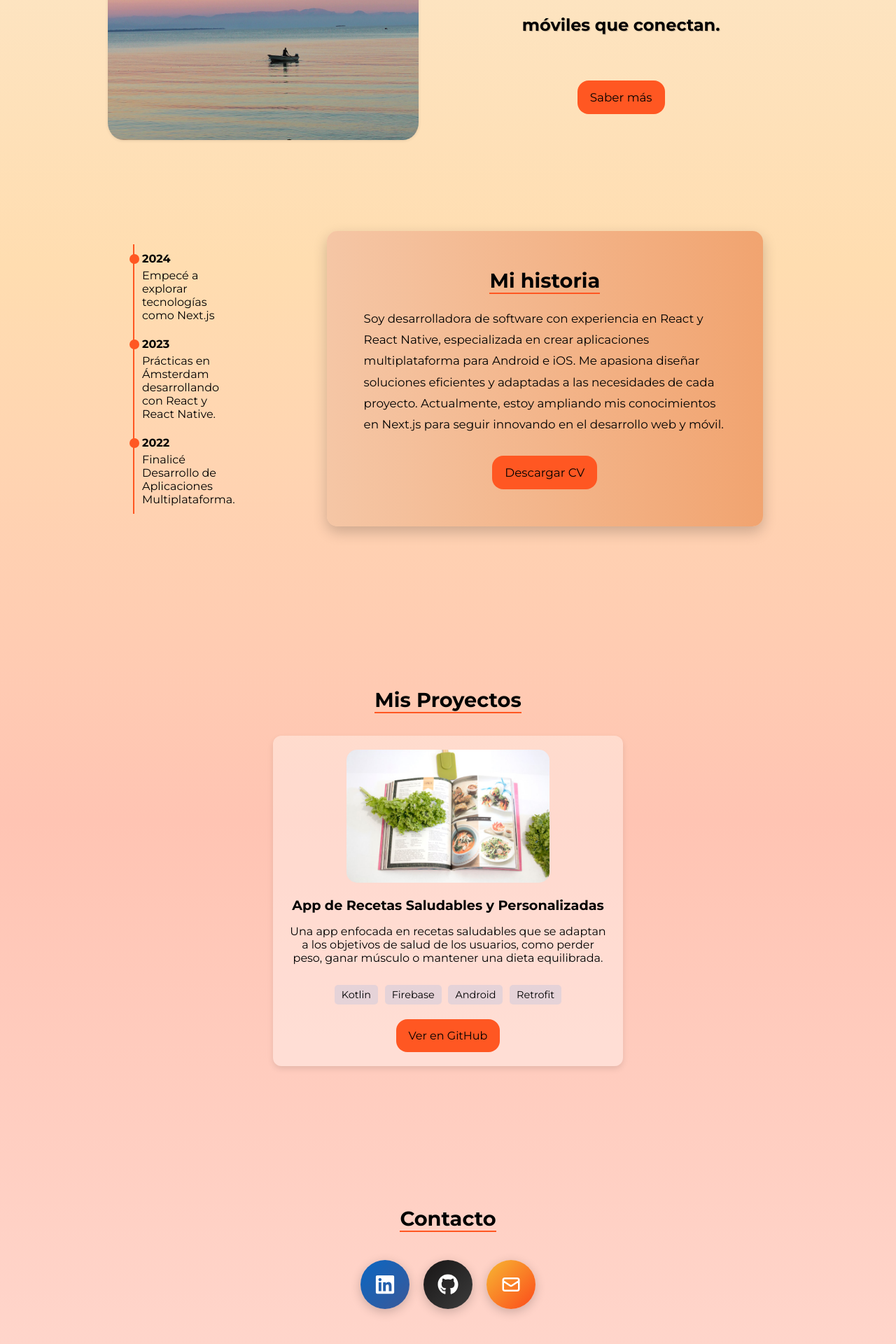
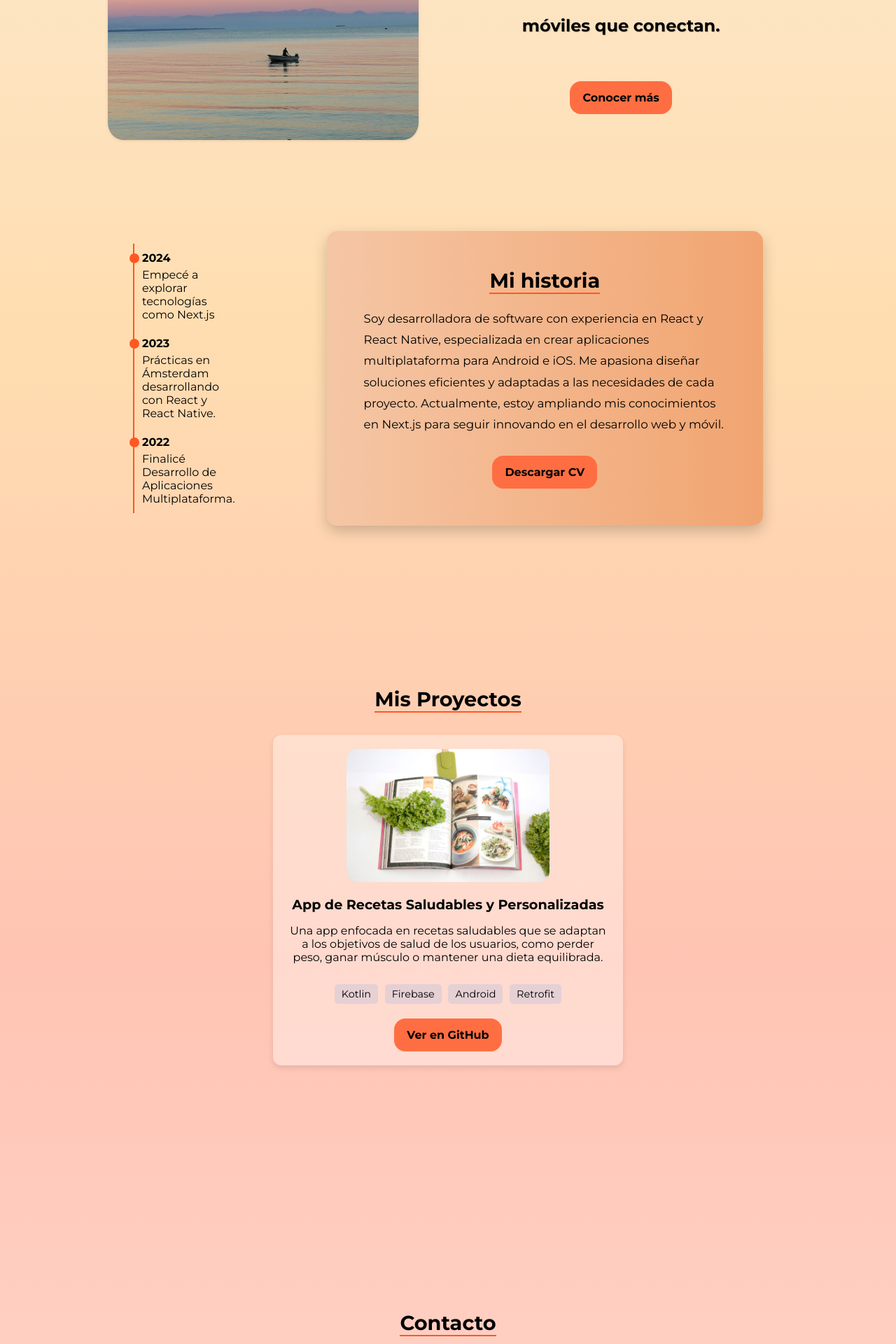
Before and after one commit to LavryDam/my-portfolio-web, a Next.js app: page / in a window 1280 px wide. Shown: the part 420-2340 px from the top of the page at 70% size. Built offline with nearby package versions, Linux system fonts and the light colour scheme.

Commit message:
fix: css
contact page and css bottom

```diff
--- a/app/about/about.css
+++ b/app/about/about.css
@@ -67,11 +67,12 @@ body {
 .enlace-cv {
     display: inline-block;
     text-decoration: none;
-    font-size: 1.05rem;
+    font-size: 1rem;
     color: #010101;
-    background-color: #FF5722;
+    background-color: #ff6e42;
     padding: 14px 18px;
     border-radius: 16px;
+    font-weight: bold;
     transition: background-color 0.3s ease, transform 0.2s ease;
 }
 
--- a/app/contacto/contact.css
+++ b/app/contacto/contact.css
@@ -4,8 +4,8 @@
     align-items: center;
     justify-content: center;
     text-align: center;
-    padding: 50px;
-    margin: 50px auto;
+    padding: 150px;
+    margin: 100px auto;
     max-width: 600px;
 }
 
--- a/app/globals.css
+++ b/app/globals.css
@@ -59,14 +59,15 @@ body {
 .bottom-link {
     display: inline-block;
     text-decoration: none;
-    font-size: 1.05rem; /* Tamaño de texto más visible */
-    color: #010101; /* Texto blanco */
-    background-color: #FF5722; /* Color destacado */
-    padding: 14px 18px; /* Espaciado cómodo */
-    border-radius: 16px; /* Bordes redondeados */
-    transition: background-color 0.3s ease, transform 0.2s ease; /* Animaciones suaves */
-    margin-top: 20px; /* Espacio entre el texto y el botón */
-    text-align: center; /* Asegura que el texto esté centrado */
+    font-size: 1rem;
+    color: #010101;
+    background-color: #ff6e42;
+    padding: 14px 18px;
+    border-radius: 16px;
+    transition: background-color 0.3s ease, transform 0.2s ease;
+    margin-top: 20px;
+    text-align: center;
+    font-weight: bold;
 }
 
 .bottom-link:hover {
--- a/app/page.tsx
+++ b/app/page.tsx
@@ -15,7 +15,7 @@ export default function HomePage() {
             <span className="small-text">Una apasionada por el desarrollo de aplicaciones web y móviles que conectan. </span>
           </h1>
           <Link href="#about" className="bottom-link">
-           <div className="bottom">Saber más</div>
+           <div className="bottom">Conocer más</div>
           </Link>
         </div>
       </div>
--- a/app/proyectos/project.css
+++ b/app/proyectos/project.css
@@ -57,10 +57,11 @@
   padding: 14px 18px;
   font-size: 1rem;
   color: #010101;
-  background-color: #FF5722;
+  background-color: #ff6e42;
   border-radius: 16px;
   text-decoration: none;
   transition: background-color 0.3s;
+  font-weight: bold;
 }
 
 .enlace-proyecto:hover {
```
